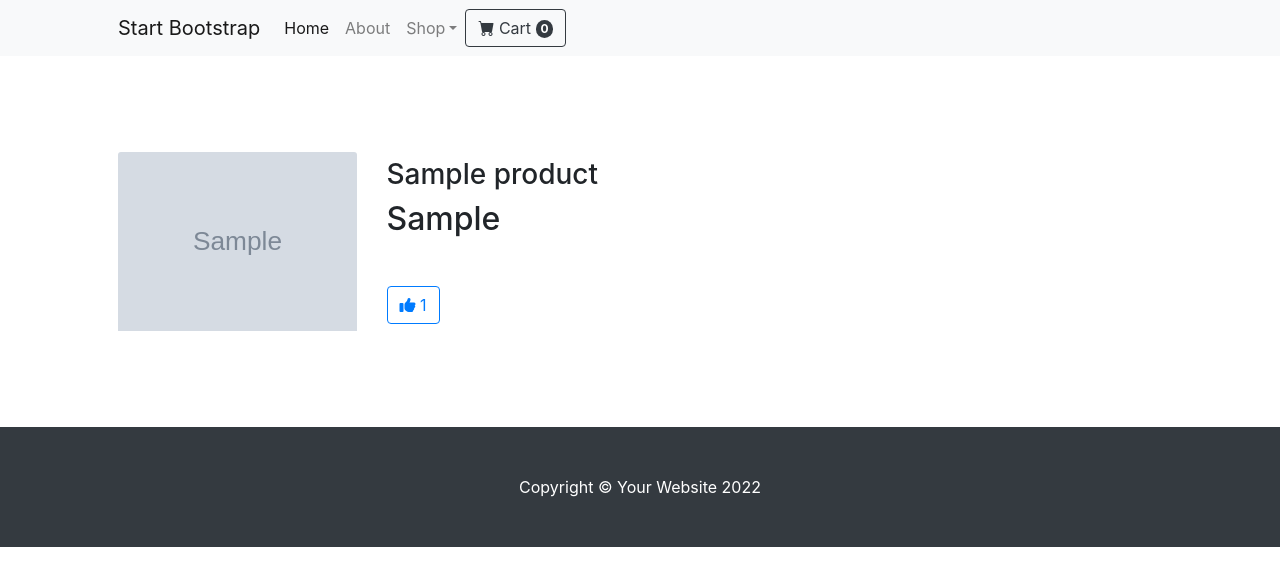
After one commit to l22hs2/Pyeon-Mo-A, a Django app: page /1/ in a window 1280 px wide. The commit adds this page. Shown: the top 586 px of the page. Run offline with Django 4.2, Linux system fonts and the light colour scheme; tables that the repository leaves empty hold one stand-in row (values such as "Sample post"); grey boxes marked "Sample" are stand-in pictures; some libraries are stand-ins or nearby versions.

Commit message:
Add function to like

```diff
--- a/conv_event_prj/conv_event_prj/urls.py
+++ b/conv_event_prj/conv_event_prj/urls.py
@@ -2,10 +2,12 @@ from web import views
 from django.contrib import admin
 from django.urls import include, path
 
-
+app_name = 'posts'
 urlpatterns = [
     path('admin/', admin.site.urls),
-    path('', views.product),
+    path('', views.product, name="index"),
     path('sample', views.sample),
+    path('<int:pk>/', views.detail, name="detail"),
     # path('web/', include('web.urls')),
+    path('<int:post_id>/like/', views.like_post, name="like_post"),
 ]
--- a/conv_event_prj/web/models.py
+++ b/conv_event_prj/web/models.py
@@ -1,4 +1,4 @@
-from unicodedata import name
+from django.conf import settings
 from django.db import models
 
 # Create your models here.
@@ -7,5 +7,12 @@ class Product(models.Model):
     price = models.CharField(max_length=50)
     image = models.CharField(max_length=200)
 
+    user = models.ForeignKey(settings.AUTH_USER_MODEL, on_delete=models.CASCADE, related_name="posts")
+    like_users = models.ManyToManyField(settings.AUTH_USER_MODEL, related_name="like_posts", blank=True)
+
+
     def __str__(self):
-        return self.name
+        return f"[{self.pk}] {self.name}"
+
+    def get_absolute_url(self):
+        return f"{self.pk}"
--- /dev/null
+++ b/conv_event_prj/web/templates/web/detail.html
@@ -0,0 +1,91 @@
+<!DOCTYPE html>
+{% load static %}
+<html lang="en">
+    <head>
+        <meta charset="utf-8" />
+        <meta name="viewport" content="width=device-width, initial-scale=1, shrink-to-fit=no" />
+        <meta name="description" content="" />
+        <meta name="author" content="" />
+        <title>Shop Item - Start Bootstrap Template</title>
+        <!-- Favicon-->
+        <link rel="icon" type="image/x-icon" href="assets/favicon.ico" />
+        <!-- Bootstrap icons-->
+        <link href="https://cdn.jsdelivr.net/npm/bootstrap-icons@1.5.0/font/bootstrap-icons.css" rel="stylesheet" />
+        <!-- Core theme CSS (includes Bootstrap)-->
+        <link rel="stylesheet" href="{% static 'web/bootstrap/bootstrap.min.css' %}" media="screen">
+        <script src="https://kit.fontawesome.com/7fff698937.js" crossorigin="anonymous"></script>
+
+    </head>
+    <body>
+        <!-- Navigation-->
+        <nav class="navbar navbar-expand-lg navbar-light bg-light">
+            <div class="container px-4 px-lg-5">
+                <a class="navbar-brand" href="#!">Start Bootstrap</a>
+                <button class="navbar-toggler" type="button" data-bs-toggle="collapse" data-bs-target="#navbarSupportedContent" aria-controls="navbarSupportedContent" aria-expanded="false" aria-label="Toggle navigation"><span class="navbar-toggler-icon"></span></button>
+                <div class="collapse navbar-collapse" id="navbarSupportedContent">
+                    <ul class="navbar-nav me-auto mb-2 mb-lg-0 ms-lg-4">
+                        <li class="nav-item"><a class="nav-link active" aria-current="page" href="#!">Home</a></li>
+                        <li class="nav-item"><a class="nav-link" href="#!">About</a></li>
+                        <li class="nav-item dropdown">
+                            <a class="nav-link dropdown-toggle" id="navbarDropdown" href="#" role="button" data-bs-toggle="dropdown" aria-expanded="false">Shop</a>
+                            <ul class="dropdown-menu" aria-labelledby="navbarDropdown">
+                                <li><a class="dropdown-item" href="#!">All Products</a></li>
+                                <li><hr class="dropdown-divider" /></li>
+                                <li><a class="dropdown-item" href="#!">Popular Items</a></li>
+                                <li><a class="dropdown-item" href="#!">New Arrivals</a></li>
+                            </ul>
+                        </li>
+                    </ul>
+                    <form class="d-flex">
+                        <button class="btn btn-outline-dark" type="submit">
+                            <i class="bi-cart-fill me-1"></i>
+                            Cart
+                            <span class="badge bg-dark text-white ms-1 rounded-pill">0</span>
+                        </button>
+                    </form>
+                </div>
+            </div>
+        </nav>
+
+        <!-- Product section-->
+        <section class="py-5">
+            <div class="container px-4 px-lg-5 my-5">
+                <div class="row gx-4 gx-lg-5 align-items-center">
+                    <div class="col-md-3"><img class="card-img-top mb-5 mb-md-0" src="{{ products.image }}" alt="..." /></div>
+                    <div class="col-md-9">
+
+                        <h3 class="display-5 fw-bolder">{{ products.name }}</h1>
+                        <div class="fs-5 mb-5">
+                            <h2>{{ products.price }}</h3>
+                        </div>
+
+                        <a href="like">
+                            {% if user in products.like_users.all %}
+                                <button type="button" class="btn btn-primary">
+                                    <i class="fa-solid fa-thumbs-up"></i>
+                                    <span class="">{{ products.like_users.count }}</span>
+                                </button>
+                            {% else %}
+                                <button type="button" class="btn btn-outline-primary">
+                                    <i class="fa-solid fa-thumbs-up"></i>
+                                    <span class="">{{ products.like_users.count }}</span>
+                                </button>
+                            {% endif %}
+                        </a>
+
+
+                    </div>
+                </div>
+            </div>
+        </section>
+
+        <!-- Footer-->
+        <footer class="py-5 bg-dark">
+            <div class="container"><p class="m-0 text-center text-white">Copyright &copy; Your Website 2022</p></div>
+        </footer>
+        <!-- Bootstrap core JS-->
+        <script src="https://cdn.jsdelivr.net/npm/bootstrap@5.1.3/dist/js/bootstrap.bundle.min.js"></script>
+        <!-- Core theme JS-->
+        <script src="js/scripts.js"></script>
+    </body>
+</html>
--- a/conv_event_prj/web/urls.py
+++ b/conv_event_prj/web/urls.py
@@ -3,5 +3,6 @@ from django.urls import path
 
 
 urlpatterns = [
-    path('', views.product),
+    # path('', views.product),
+    # path('<int:pk>/', views.detail)
 ]
--- a/conv_event_prj/web/views.py
+++ b/conv_event_prj/web/views.py
@@ -1,11 +1,23 @@
-from django.shortcuts import render
+from django.shortcuts import get_object_or_404, redirect, render
 from .models import Product
+from django.db.models import Count
 
 # Create your views here.
 
 def product(request):
     products = Product.objects.all()
+    best = Product.objects.all().annotate(count=Count('like_users')).order_by('-count')[:1]
+    # products = products.annotate(count=Count('like_users')).order_by('-count')
     return render(request, 'web/product.html',
+        {
+            'products': products,
+            'best': best,
+        }
+    )
+
+def detail(request, pk):
+    products = Product.objects.get(pk=pk)
+    return render(request, 'web/detail.html',
         {
             'products': products,
         }
@@ -18,3 +30,22 @@ def sample(request):
             'products': products,
         }
     )
+
+
+# def like_post(request, post_id):
+#     post = get_object_or_404(Product, id=post_id)
+#     if request.user in post.like_users.all():
+#         post.like_users.remove(request.user)
+#     else:
+#         post.like_users.add(request.user)
+
+def like_post(request, post_id):
+    if request.user.is_authenticated:
+        article = get_object_or_404(Product, pk=post_id)
+
+        if article.like_users.filter(pk=request.user.pk).exists():
+            article.like_users.remove(request.user)
+        else:
+            article.like_users.add(request.user)
+        return redirect('detail', post_id)
+    return redirect('detail')
```
Also changed, not shown: conv_event_prj/web/templates/web/product.html (+19 -5 lines), conv_event_prj/web/templates/web/sample.html (+10 -5 lines).
